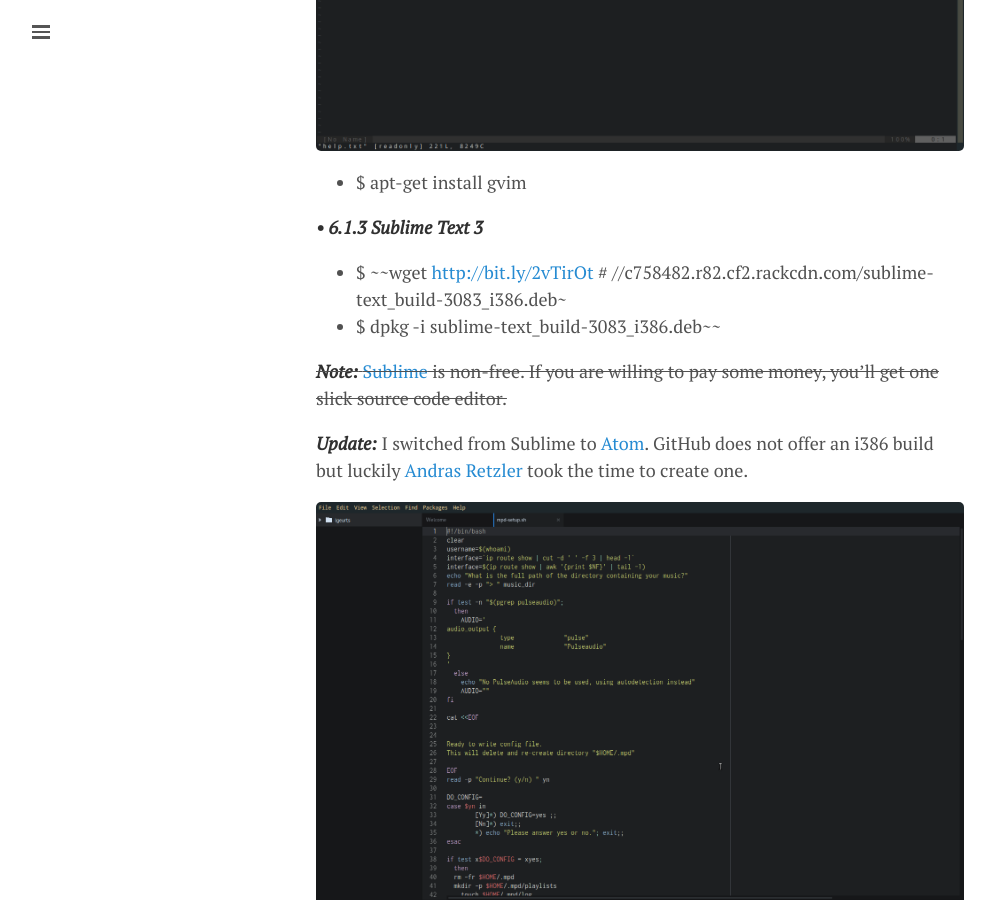
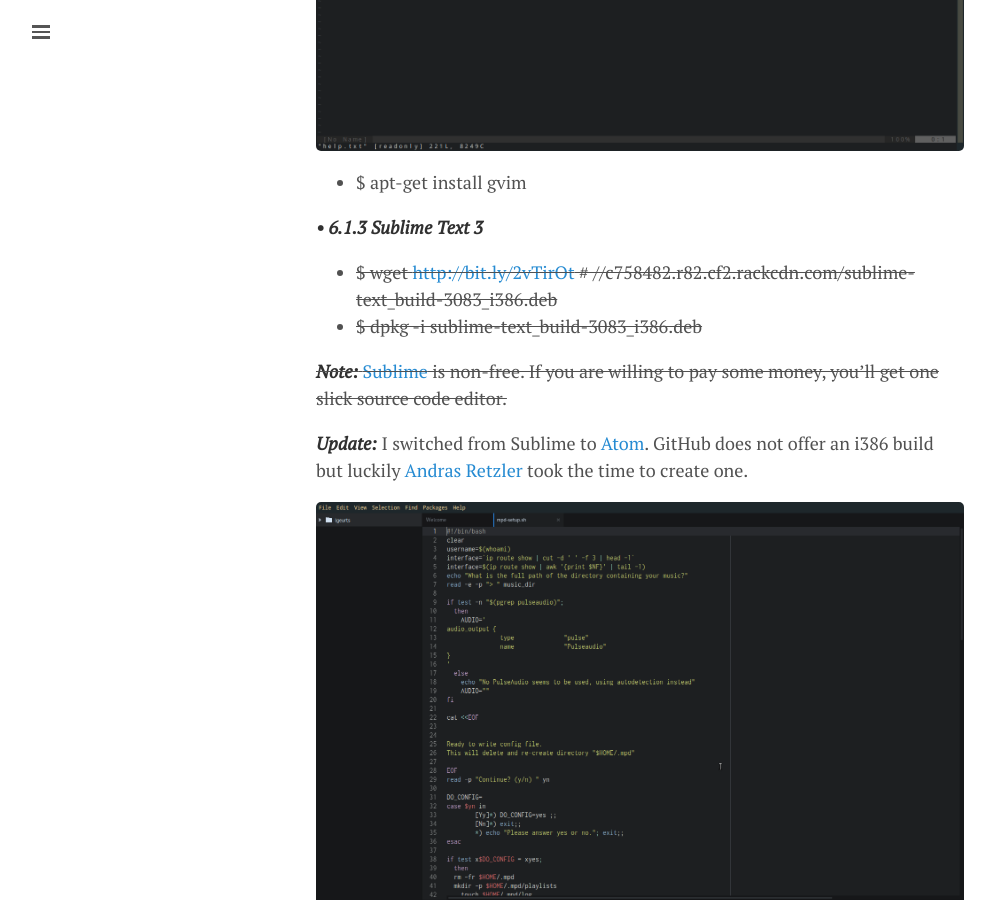
Before and after one commit to lgeurts/lgeurts.github.io, a Jekyll site: the page built from _posts/2017-07-11-bunsenlabs-linux-setup-notes-for dell-inspiron-6000.md, in a window 1280 px wide and 900 px high, scrolled down 9445 px. Shown: the whole window, without its empty margins (0-995 px from the left). Built offline with Jekyll 4.4.1, drawn with Linux system fonts in a browser that asks for light colours; nearby versions of some CDN libraries; comment, search, counter and statistics services are not loaded.

Commit message:
Change sub-section 6 #271

```diff
--- a/_posts/2017-07-11-bunsenlabs-linux-setup-notes-for dell-inspiron-6000.md
+++ b/_posts/2017-07-11-bunsenlabs-linux-setup-notes-for dell-inspiron-6000.md
@@ -268,8 +268,8 @@
 
 ***• 6.1.3 Sublime Text 3***
 
-- $ ~~wget [http://bit.ly/2vTirOt](http://bit.ly/2vTirOt) # //c758482.r82.cf2.rackcdn.com/sublime-text_build-3083_i386.deb~
-- $ dpkg -i sublime-text_build-3083_i386.deb~~
+- ~~$ wget [http://bit.ly/2vTirOt](http://bit.ly/2vTirOt) # //c758482.r82.cf2.rackcdn.com/sublime-text_build-3083_i386.deb~~
+- ~~$ dpkg -i sublime-text_build-3083_i386.deb~~
 
 ~~***Note:*** [Sublime](https://www.sublimetext.com/) is non-free. If you are willing to pay some money, you'll get one slick source code editor.~~
 
```
